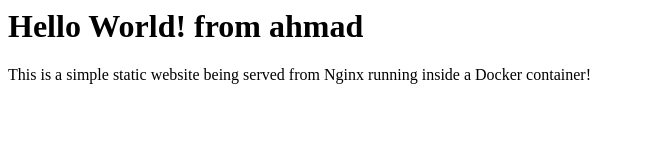
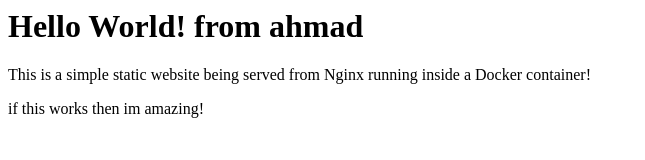
Before and after one commit to MersySoul/from-github, a plain HTML site: page index.html in a window 1280 px wide. Shown: the whole page, without its empty margins (0-645 px from the left). Drawn offline with Linux system fonts and the light colour scheme.

Commit message:
Update index.html

```diff
--- a/index.html
+++ b/index.html
@@ -1,3 +1,4 @@
 <h1>Hello World! from ahmad</h1>
 
 <p>This is a simple static website being served from Nginx running inside a Docker container!</p>
+<p>if this works then im amazing!</p>
```
